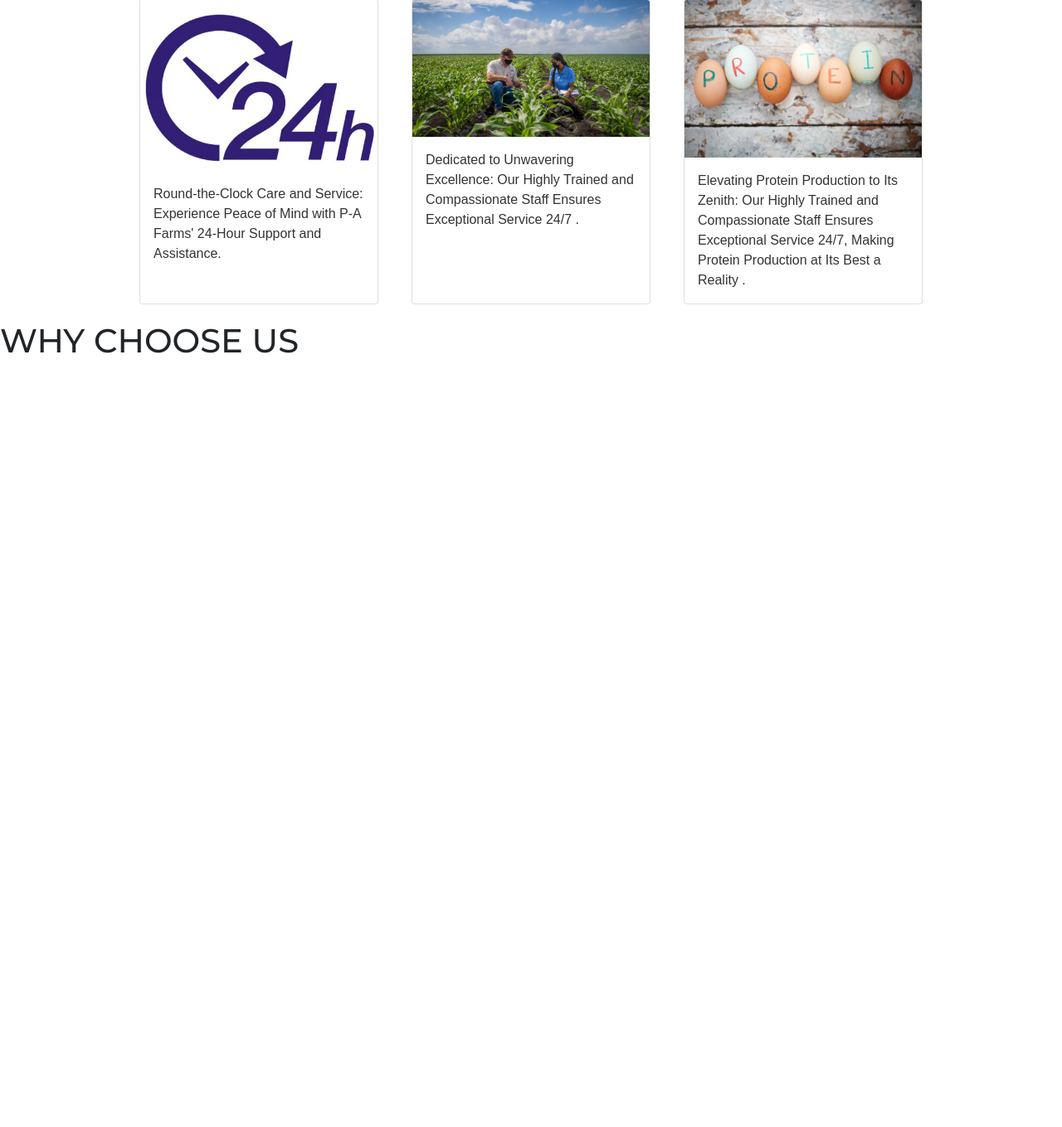
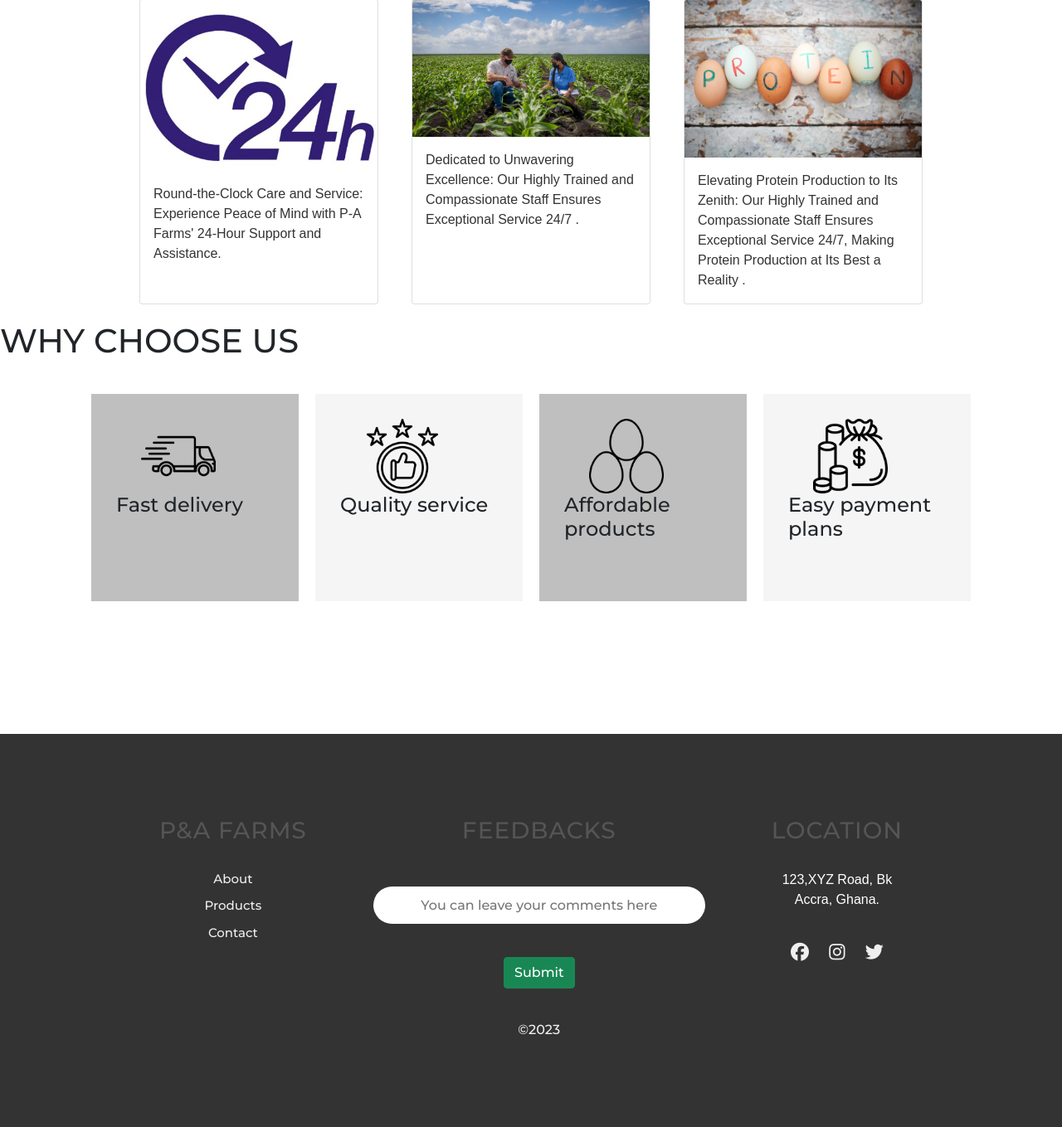
Before and after one commit to oliverquaye23/P-A_FARMS, a Flask app: page / in a window 1280 px wide. Shown: the part 937-2296 px from the top of the page at 83% size. Before the commit the page ends 1363 px from the top, so only its background shows below. Run offline with Flask 3, Linux system fonts and the light colour scheme; some libraries are stand-ins or nearby versions.

Commit message:
homepage

```diff
--- a/static/css/homepage.css
+++ b/static/css/homepage.css
@@ -142,3 +142,67 @@ p {
     flex-direction: row;
     justify-content: center;
 }
+
+.box1{
+    align-items: center;
+    justify-content: center;
+    background-color: #7777;
+    width: 250px;
+    height: 250px;
+    padding: 30px;
+    margin: 10px;
+}
+#img{
+    margin-left: 30px;
+}
+.boxes{
+    display: flex;
+    flex-direction: row;
+    justify-content: center;
+    margin: 30px;
+}
+
+/* footer */
+.footer{
+    margin-top: 150px;
+    width: 100%;
+    padding: 100px 15%;
+    background-color: #333;
+    color: #efefef;
+    display: flex;
+}
+.footer div{
+    text-align: center;
+}
+.col2{
+    flex-grow: 2;
+}
+.footer div h3{
+    font-weight: 300px;
+    margin-bottom: 30px;
+    letter-spacing: 1px;
+}
+.col1 a{
+    display: block;
+    text-decoration: none;
+    color: #efefef;
+    margin-bottom: 10px;
+}
+form input{
+    width: 400px;
+    height: 45px;
+    border-radius: 30px;
+    text-align: center;
+    margin-top: 20px;
+    margin-bottom: 40px;
+    outline: #006400;
+    border: none;
+}
+.socials{
+    margin-top: 30px;
+}
+.socials i{
+    font-size: 22px;
+    margin: 10px;
+    cursor: pointer;
+}
--- a/templates/hompage.html
+++ b/templates/hompage.html
@@ -90,5 +90,54 @@
         </div>
     </div>
     <h1>WHY CHOOSE US</h1>
+    <div class="boxes">
+        <div class="box1">
+            <img id="img" style="width: 90px;height: 90px;" src="/static/delivery1.png" alt="">
+            <h4>Fast delivery</h4>
+        </div>
+
+        <div class="box1" style="background-color: #f5f5f5;">
+            <img id="img" style="width: 90px;height: 90px;" src="/static/quality.png" alt="">
+            <h4>Quality service</h4>
+        </div>
+
+        <div class="box1">
+            <img id="img" style="width: 90px;height: 90px;" src="/static/eggs.png" alt="">
+            <h4>Affordable products</h4>
+        </div>
+
+        <div class="box1" style="background-color: #f5f5f5;">
+            <img id="img" style="width: 90px;height: 90px;" src="/static/money.png" alt="">
+            <h4>Easy payment plans</h4>
+        </div>
+
+    </div>
+
+    <div class="footer">
+        <div class="col1">
+            <h3>P&A FARMS</h3>
+            <a href="#">About</a>
+            <a href="#">Products</a>
+            <a href="#">Contact</a>
+        </div>
+        <div class="col2">
+            <h3>FEEDBACKS</h3>
+            <form action="#">
+                <input type="text" placeholder="You can leave your comments here">
+                <br>
+                <button type="button" class="btn btn-success">Submit</button>
+            </form>
+            <h6 style="margin-top: 40px;">&copy;2023</h6>
+        </div>
+        <div class="col3">
+            <H3>LOCATION</H3>
+            <p style="color: #fff;">123,XYZ Road, Bk <br>Accra, Ghana.</p>
+            <div class="socials">
+                <i class="fa-brands fa-facebook"></i>
+                <i class="fa-brands fa-instagram"></i>
+                <i class="fa-brands fa-twitter"></i>
+            </div>
+        </div>
+    </div>
 </body>
 </html>
```
Also changed, not shown: static/delivery.jpg (added), static/delivery1.png (added), static/eggs.png (added), static/money.png (added), static/quality.png (added).
